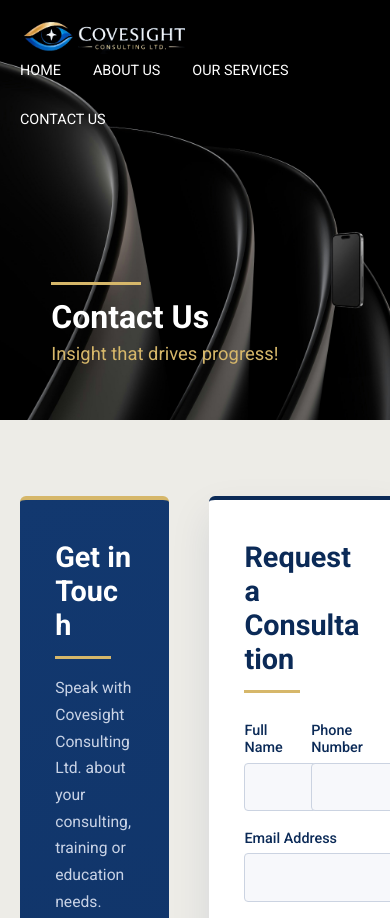
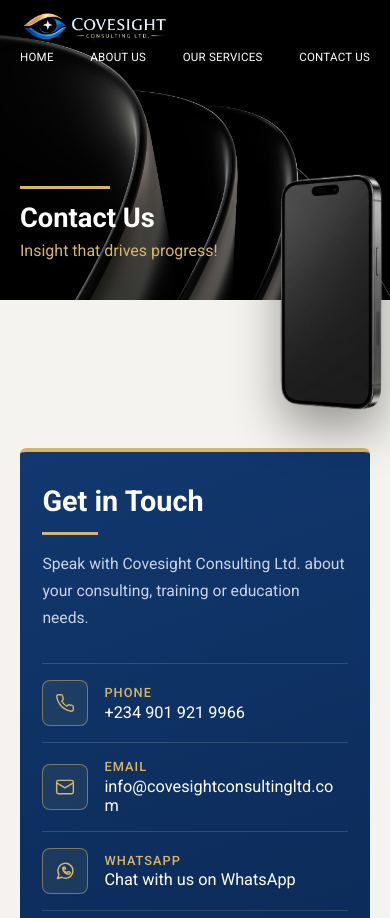
Before and after one commit to Precious-CH/covesight, a plain HTML site: page contact.html in a window 390 px wide. Shown: the top 918 px of the page. Drawn offline with Linux system fonts and the light colour scheme.

Commit message:
push and commit my changes

```diff
--- a/contact.html
+++ b/contact.html
@@ -54,13 +54,7 @@
             <svg viewBox="0 0 24 24" aria-hidden="true"><path d="M3 21l1.65-4.9A9 9 0 1 1 8 19.5z"/><path d="M9.2 8.2c.2 2.6 2.4 5 5.2 5.9l1.1-1.1a.8.8 0 0 1 .8-.2l1.5.6c.3.1.5.4.5.8 0 1-.8 1.7-1.8 1.7-3.6 0-7.2-3.5-7.2-7.1 0-1 .7-1.8 1.7-1.8.4 0 .6.2.8.5l.6 1.5a.8.8 0 0 1-.2.8z"/></svg>
             <div><strong>WhatsApp</strong><a href="https://wa.me/2349019219966" target="_blank" rel="noopener">Chat with us on WhatsApp</a></div>
           </li>
-          <li>
-            <svg viewBox="0 0 24 24" aria-hidden="true"><path d="M20 10c0 6-8 12-8 12S4 16 4 10a8 8 0 0 1 16 0z"/><circle cx="12" cy="10" r="3"/></svg>
-            <div><strong>Office Address</strong><span>Your office address here</span></div>
-          </li>
         </ul>
-
-        <a class="btn btn-wa" href="https://wa.me/2349019219966" target="_blank" rel="noopener">Message Us on WhatsApp</a>
       </div>
 
       <!-- RIGHT: consultation request form -->
@@ -145,10 +139,6 @@
         <li>
           <svg width="18" height="18" viewBox="0 0 24 24" fill="none" stroke="#D6B76A" stroke-width="2" stroke-linecap="round" stroke-linejoin="round" aria-hidden="true" style="vertical-align:-3px;margin-right:.6rem"><path d="M3 21l1.65-4.9A9 9 0 1 1 8 19.5z"/><path d="M9.2 8.2c.2 2.6 2.4 5 5.2 5.9l1.1-1.1a.8.8 0 0 1 .8-.2l1.5.6c.3.1.5.4.5.8 0 1-.8 1.7-1.8 1.7-3.600 0-7.200-3.500-7.200-7.100 0-1 .7-1.800 1.700-1.800.4 0 .6.2.8.5l.6 1.500a.8.8 0 0 1-.2.8z"/></svg>
           WhatsApp: <a href="https://wa.me/2349019219966" target="_blank" rel="noopener">Chat with us</a></li>
-        <li>
-          <svg width="18" height="18" viewBox="0 0 24 24" fill="none" stroke="#D6B76A" stroke-width="2" stroke-linecap="round" stroke-linejoin="round" aria-hidden="true" style="vertical-align:-3px;margin-right:.6rem"><path d="M20 10c0 6-8 12-8 12S4 16 4 10a8 8 0 0 1 16 0z"/><circle cx="12" cy="10" r="3"/></svg>
-
-          Address: Your office address here</li>
       </ul>
     </div>
 
--- a/css/contact.css
+++ b/css/contact.css
@@ -2,8 +2,6 @@
    CONTACT PAGE
    ===================================================== */
 
-/* ---------- HERO (grey gradient + overlapping image) ---------- */
-/* ---------- HERO (same size as the other sub pages) ---------- */
 .contact-hero{
   position:relative;
   display:flex;
@@ -56,6 +54,7 @@
   background:#D6B76A;
   color:#0B2A57;
   font-weight:500;
+  margin-top:1.2rem;
   text-decoration:none;
   border-radius:4px;
   transition:background .3s, color .3s;
@@ -78,7 +77,10 @@
 }
 
 /* the bigger phone hangs about 100px below the hero, so update the section padding */
-.contact-section{padding-top:calc(5rem + 100px)}
+.contact-section{
+  padding:calc(5rem + 100px) 2rem 5rem;   /* top padding leaves room for the phone */
+  background:#F4F3EF;
+}
 
 .contact-grid{
   max-width:1160px;
@@ -283,21 +285,42 @@
 /* =====================================================
    RESPONSIVE
    ===================================================== */
-@media(max-width:900px){
+
+/* tablets (portrait) and phones */
+@media(max-width:768px){
+  .contact-hero{
+    min-height:340px;                 /* same as the other sub pages */
+    overflow-x:clip;                  /* trims anything sticking out sideways, not the part hanging below */
+  }
+  .contact-hero-text{
+    max-width:100%;
+    padding:0 1.25rem 2.5rem;
+  }
   .contact-hero-cutout{
-    right:2%;
-    bottom:-130px;
-    height:125%;
-    max-width:42%;
+    width:560px;                      /* bigger number = bigger phone */
+    height:auto;
+    max-width:none;
+    right:-40px;
+    bottom:-150px;
   }
-  .contact-section{padding-top:calc(5rem + 40px)}
+
+  .contact-section{padding:calc(3rem + 120px) 1.5rem 4rem}
+  .contact-grid{grid-template-columns:1fr}    /* the two cards stack */
 }
-@media(max-width:600px){
+
+/* small phones */
+@media(max-width:480px){
+  .contact-hero{min-height:300px}
+  .contact-hero-text h1{font-size:clamp(1.5rem,7vw,2rem)}
+  .contact-hero-text p{font-size:1rem}
   .contact-hero-cutout{
-    right:0;
-    bottom:-70px;
-    height:105%;
-    max-width:36%;
+    width:440px;
+    right:-75px;
+    bottom:-135px;
   }
-  .contact-section{padding-top:calc(3.5rem + 20px)}
+
+  .contact-section{padding:calc(3rem + 100px) 1.25rem 3.5rem}
+  .contact-info,
+  .contact-form{padding:2rem 1.4rem}
+  .form-row{grid-template-columns:1fr}
 }
--- a/css/styles.css
+++ b/css/styles.css
@@ -1,3 +1,9 @@
+*,
+*::before,
+*::after{
+  box-sizing:border-box;
+}
+
 body{
   background-color: #EDECE7;
   margin:0;
@@ -152,27 +158,25 @@ body{
 }
 .site-bar.scrolled .logo img{width:clamp(130px,16vw,210px)}
 
-@media(max-width:700px){
-  .site-bar,.site-bar.scrolled{padding-left:1.25rem;padding-right:1.25rem;flex-wrap:wrap;gap:.5rem}
-  .top-nav{gap:1rem;flex-wrap:wrap}
-  .top-nav a{font-size:.8rem}
+@media (max-width:768px){
+  .site-bar,
+  .site-bar.scrolled{
+    flex-direction:column;
+    align-items:flex-start;
+    gap:.5rem;
+    padding:.7rem 1.25rem;
+  }
+  .logo img{width:150px}
+  .top-nav{
+    width:100%;
+    justify-content:space-between;
+    gap:.5rem;
+  }
+  .top-nav a{
+    font-size:.72rem;
+    letter-spacing:.02em;
+  }
 }
-.top-nav{
-  display:flex;
-  align-items:center;
-  gap:2rem;
-  margin:0;
-  padding:0;
-  background:none;
-  border:none;
-}
-.top-nav a{
-  color:#fff;
-  text-decoration:none;
-  font-weight:400;
-  font-size:.90rem;
-}
-.top-nav a:hover{color:#D6B76A}
 
 .who-we-are{
   padding:5rem 0;
@@ -242,12 +246,6 @@ body{
 }
 .services-grid{
   display:grid;
-  grid-template-columns:repeat(3,1fr);
-  gap:1.5rem;
-}
-
-.services-grid{
-  display:grid;
   grid-template-columns:repeat(4,1fr);
   gap:1.5rem;
   align-items:stretch;
@@ -290,7 +288,15 @@ body{
   color:#0B2A57;
 }
 .core-services{padding:5rem 2rem}
-.service-card{padding:1.5rem}
+.service-card{
+  display:flex;
+  flex-direction:column;
+  background:#fff;
+  border-radius:4px;
+  overflow:hidden;
+  padding:1.5rem;
+  transition:transform .25s, box-shadow .25s;
+}
 .service-card h3,
 .service-card p{padding:0}
 .service-card a{margin-left:0}
```
Also changed, not shown: about.html (+1 -5 lines), css/training.css (+13 -10 lines), educational-consultancy.html (+0 -3 lines), human-capital.html (+0 -3 lines), index.html (+1 -1 lines), insight.html (+0 -3 lines), professional-training.html (+1 -4 lines), services.html (+0 -4 lines), 1 other file.
